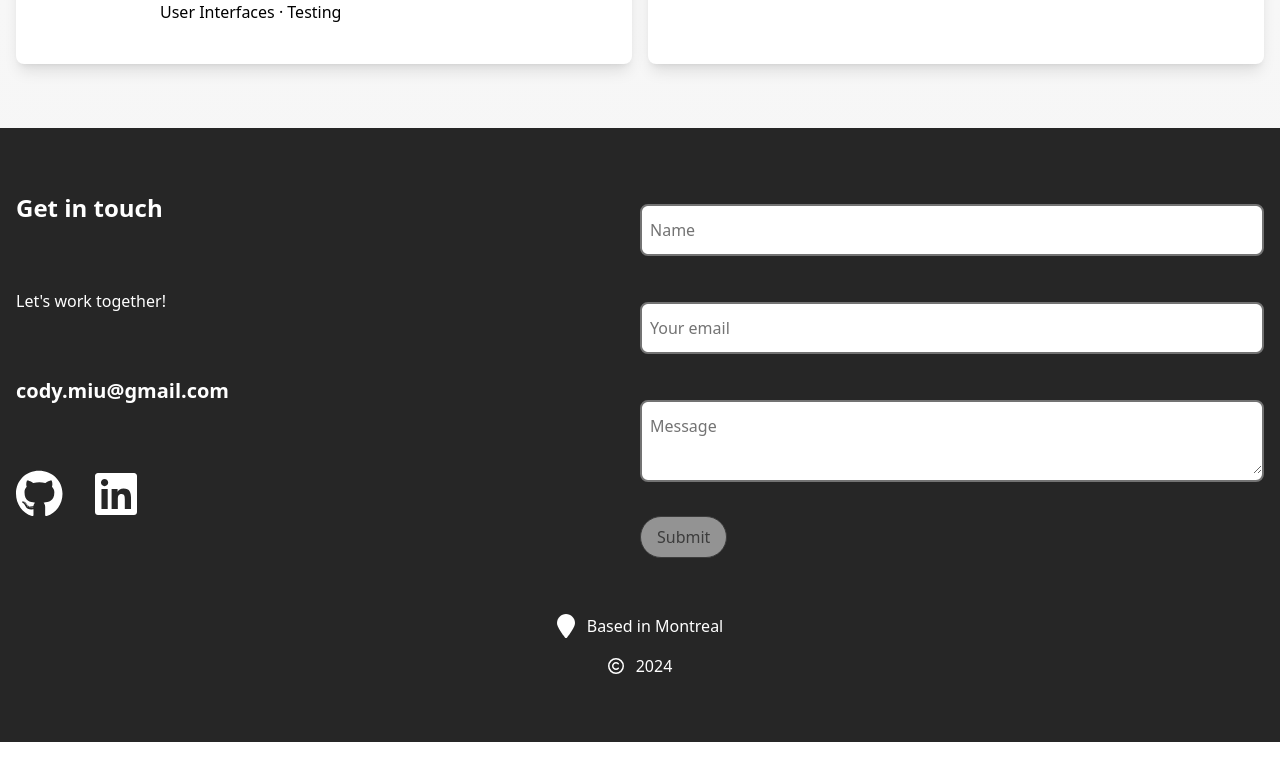
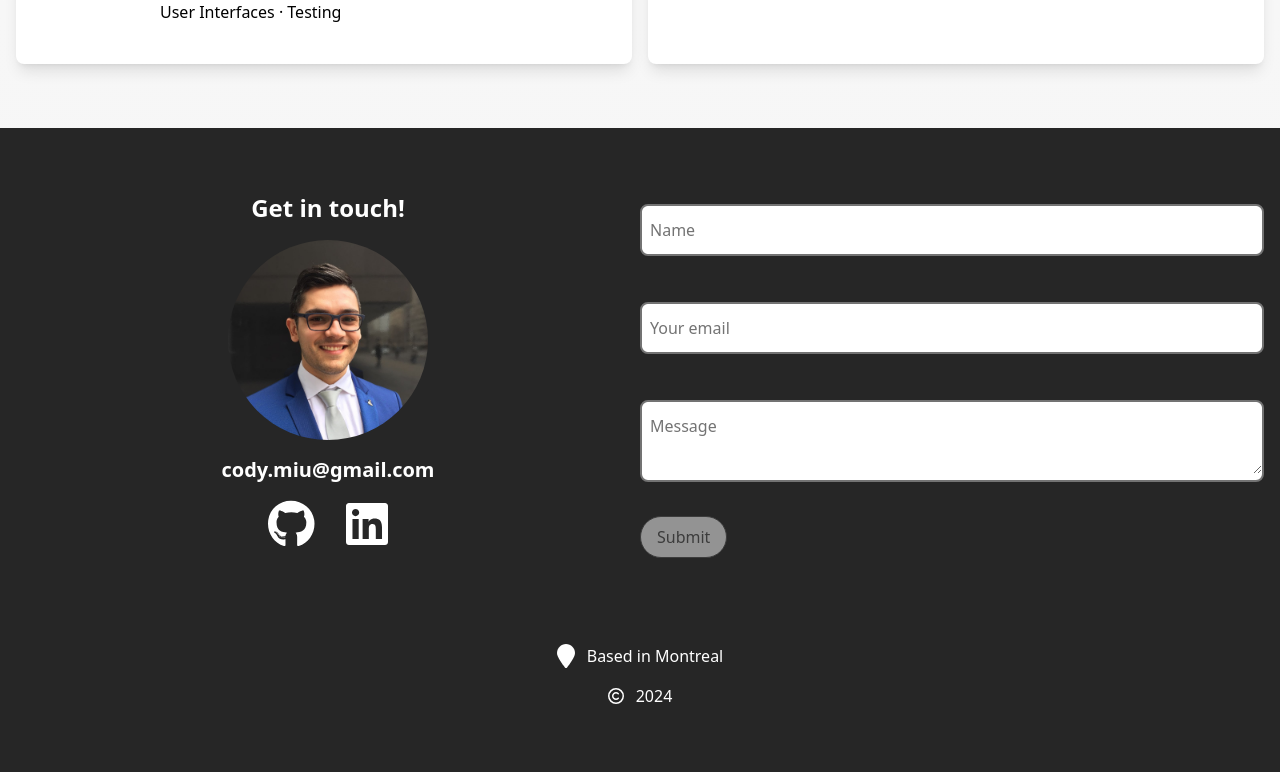
Before and after one commit to Cody06/Portfolio, a Next.js app: page / in a window 1280 px wide. Shown: the part 3038-3810 px from the top of the page. Before the commit the page ends 3780 px from the top, so only its background shows below. Built offline with nearby package versions, Linux system fonts and the light colour scheme.

Commit message:
Add profile picture to Footer

```diff
--- a/src/components/Home/components/Footer.tsx
+++ b/src/components/Home/components/Footer.tsx
@@ -3,6 +3,7 @@ import { faCopyright } from '@fortawesome/free-regular-svg-icons';
 import { faCircleArrowUp, faLocationPin } from '@fortawesome/free-solid-svg-icons';
 import { faLinkedin, faGithub } from '@fortawesome/free-brands-svg-icons';
 import Link from 'next/link';
+import Image from 'next/image';
 import Input from '@/components/ui/Input';
 import usePageBottom from '@/hooks/usePageBottom';
 import { useFormik } from 'formik';
@@ -60,13 +61,16 @@ export default function Footer() {
                 id="contact"
                 className="content-max-width mx-auto grid grid-cols-1 md:grid-cols-2 md:gap-y-14 px-4 py-16 text-white"
             >
-                <div
-                    className="flex flex-col gap-y-4 items-center justify-between
-                        mb-10 md:items-start"
-                >
-                    <h4 className="text-2xl font-bold">Get in touch</h4>
-                    <h5>{`Let's work together!`}</h5>
-                    <h6 className="text-xl font-bold">cody.miu@gmail.com</h6>
+                <div className="flex flex-col gap-y-4 items-center mb-10">
+                    <h4 className="text-2xl font-bold">Get in touch!</h4>
+                    <Image
+                        src="/assets/profile-photo.jpeg"
+                        alt="My face"
+                        width={200}
+                        height={200}
+                        className="rounded-full"
+                    />
+                    <p className="text-xl font-bold">cody.miu@gmail.com</p>
                     <div className="space-x-8">
                         {linkButtons.map(({ href, title, label }) => (
                             <Link key={href} href={href} title={title} className={hoverTextStyle}>
```
Also changed, not shown: public/assets/profile-photo.jpeg (added).
